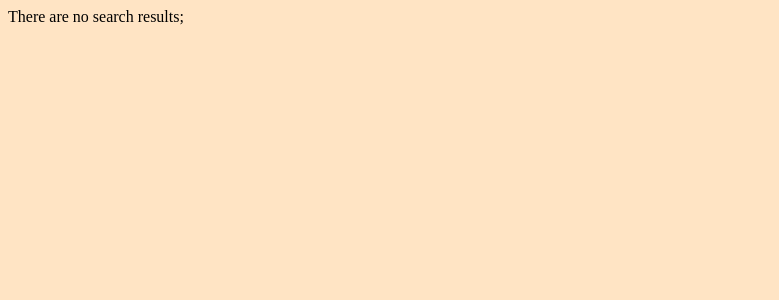
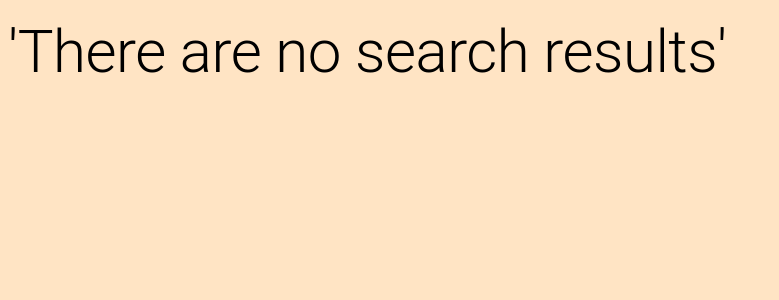
Before and after one commit to anjx123/Anime-Recommender, a React (Create React App) app: page /results in a window 1280 px wide. Shown: the top 300 px of the page, without its empty margins (0-779 px from the left). Built offline with nearby package versions, Linux system fonts and the light colour scheme.

Commit message:
I am branching so i need to save this

```diff
--- /dev/null
+++ b/src/components/AnimeCard.js
@@ -0,0 +1,11 @@
+import React from 'react';
+
+const AnimeCard = () => {
+    return (
+        <div>
+            Anime Card
+        </div>
+    );
+};
+
+export default AnimeCard;
--- a/src/components/AnimeList.js
+++ b/src/components/AnimeList.js
@@ -1,10 +1,15 @@
 import React from 'react';
+import AnimeCard from './AnimeCard';
+import { ImageList } from '@mui/material';
 
-const AnimeList = () => {
+const AnimeList = (props) => {
     return (
-        <div>
-            Anime List
-        </div>
+        <ImageList>
+            {props.data.map((anime) => (
+               <AnimeCard key={anime.mal_id} anime={anime}/>
+            ))}
+
+        </ImageList>
     );
 };
 
--- a/src/pages/Home.js
+++ b/src/pages/Home.js
@@ -21,6 +21,7 @@ const Home = () => {
             search.setData(data.data);
             localStorage.setItem('myData', JSON.stringify(data.data));
             history.push('/results');
+            window.location.reload(false);
 
 
         });
--- a/src/pages/Results.js
+++ b/src/pages/Results.js
@@ -1,5 +1,8 @@
 import React, { useEffect, useContext, useState } from 'react';
+import AnimeList from '../components/AnimeList';
 import { SearchContext } from '../context/search';
+import { Box } from '@mui/system';
+import { Typography } from '@mui/material';
 
 const Results = () => {
     const search = useContext(SearchContext);
@@ -25,9 +28,10 @@ const Results = () => {
     }, [search]);
 
     return (
-        <div>
-            {(dataExists && 'Data Exists') || 'There are no search results'};
-        </div>
+        <Box mt={2}>
+            {(dataExists && <AnimeList data={search.profileData} />) || <Typography variant="h2"> 'There are no search results' </Typography>}
+        </Box>
+
     );
 };
 
```
